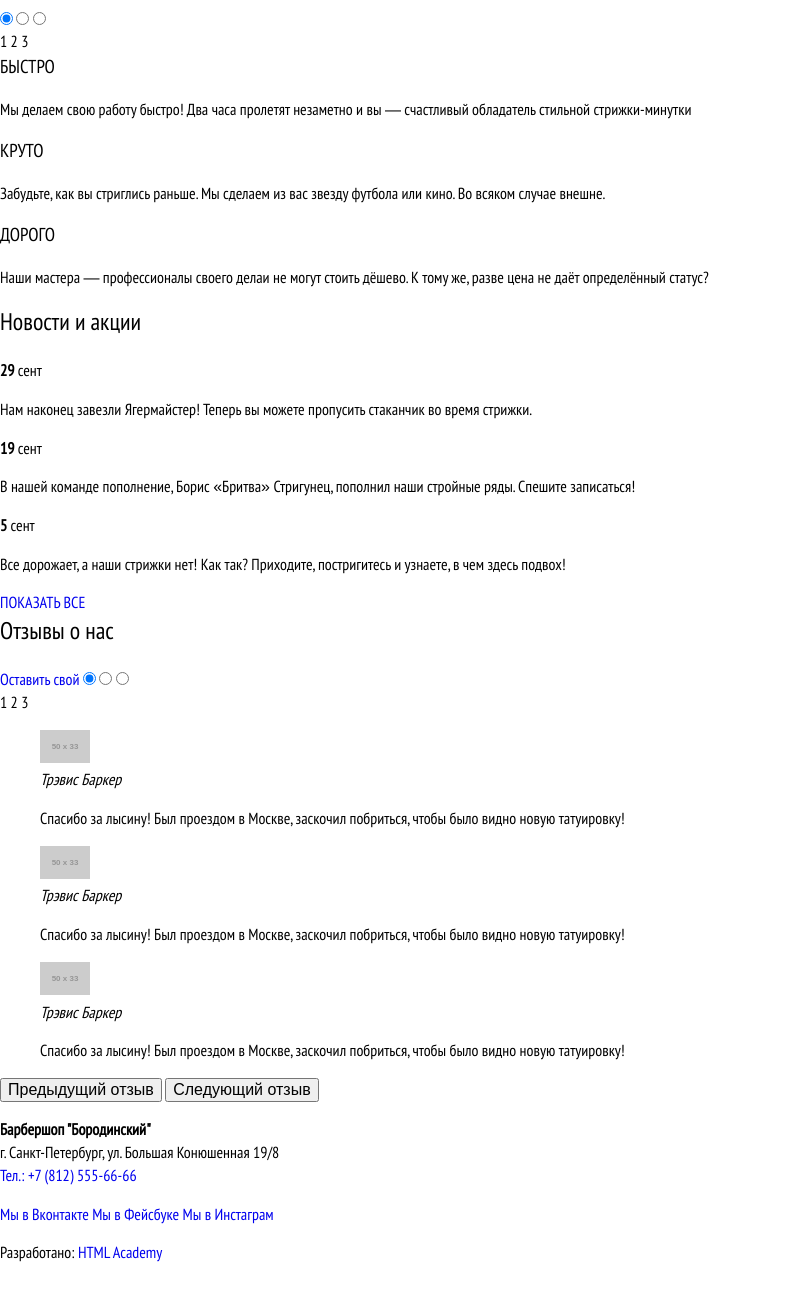
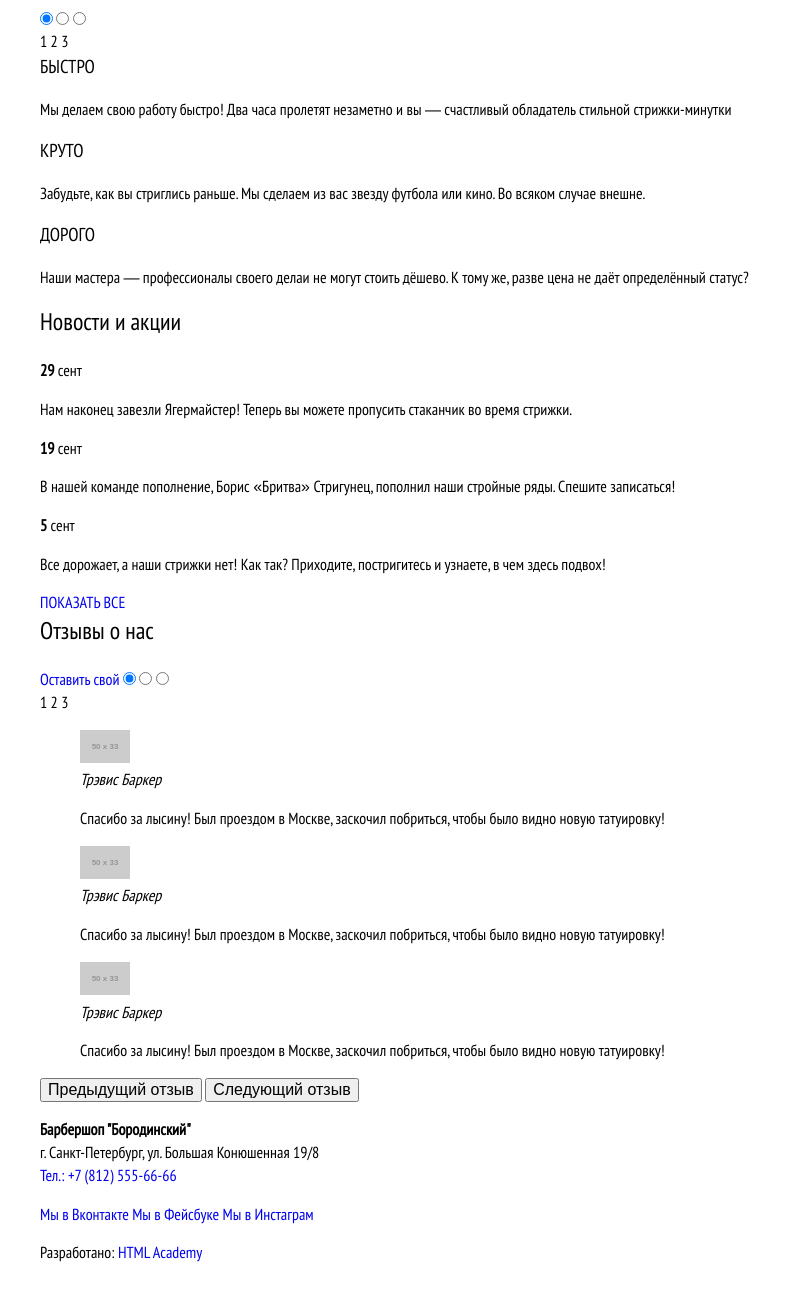
Before and after one commit to inanutshell86/barbershop-2017, a website: page app/index.html in a window 1280 px wide. Shown: the part 832-2132 px from the top of the page, without its empty margins (0-812 px from the left). Drawn offline with Linux system fonts and the light colour scheme; placeholder pictures from the web are drawn by us; files whose address does not match are found by name.

Commit message:
add containers for sections

```diff
--- a/app/index.html
+++ b/app/index.html
@@ -20,6 +20,7 @@
     <div class="main-content">
 
       <header class="page-header">
+        <div class="container">
           <h1 class="visually-hidden">Барбершоп "Бородинский" - истинно мужская классика</h1>
 
           <div class="page-header__logo">
@@ -43,11 +44,13 @@
               </ul>
             </div>
           </nav>
+        </div>
 
       </header>
 
       <section class="stats">
         <header class="stats__header">
+          <div class="container">
             <h2 class="stats__title  visually-hidden">Статистика Барбершопа</h2>
             <b class="stats__slogan">Стрижка у нас<br> это выгодно!</b>
             <p class="stats__intro">Мужская стрижка требует точного подхода. Обратимся к статистике:</p>
@@ -71,11 +74,13 @@
               </tr>
             </table>
             <small class="stats__legend  stats__legend--bottom"><sup>*</sup> — приведённые данные ложь</small>
+          </div>
         </header>
       </section>
 
       <section class="advantages">
         <div class="advantages__wrapper  slider">
+          <div class="container">
             <h2 class="advantages__title  visually-hidden">Наши преимущества</h2>
             <input class="slider__input" type="radio" name="advantages" id="advantages-input-1" checked>
             <input class="slider__input" type="radio" name="advantages" id="advantages-input-2">
@@ -100,10 +105,12 @@
               </li>
             </ul>
           </div>
+        </div>
       </section>
 
       <section class="news">
         <div class="news__wrapper">
+          <div class="container">
             <h2 class="news__title">Новости и акции</h2>
             <ul class="news__list">
               <li class="news__item">
@@ -121,10 +128,12 @@
             </ul>
             <a class="news__to-all  btn" href="#">ПОКАЗАТЬ ВСЕ</a>
           </div>
+        </div>
       </section>
 
       <section class="reviews">
         <div class="reviews__wrapper  slider">
+          <div class="container">
             <h2 class="reviews__title">Отзывы о нас</h2>
             <a class="reviews__write  btn" href="#">Оставить свой</a>
             <input class="slider__input" type="radio" name="reviews" id="reviews-input-1" checked>
@@ -161,6 +170,7 @@
               <button class="reviews__next" type="button">Следующий отзыв</button>
             </div>
           </div>
+        </div>
       </section>
 
     </div>
@@ -168,6 +178,7 @@
 
   <footer class="page-footer">
     <div class="page-footer__wrapper">
+      <div class="container">
         <p class="page-footer__contacts">
           <b>Барбершоп &quot;Бородинский&quot;</b><br>
           г. Санкт-Петербург, ул. Большая Конюшенная 19/8<br>
@@ -185,6 +196,7 @@
           <a class="page-footer__copyright-link btn" href="#">HTML Academy</a>
         </p>
       </div>
+    </div>
   </footer>
   <script src="js/main.js"></script>
 </body>
```
Lines whose indentation alone changed are shown as unchanged.
